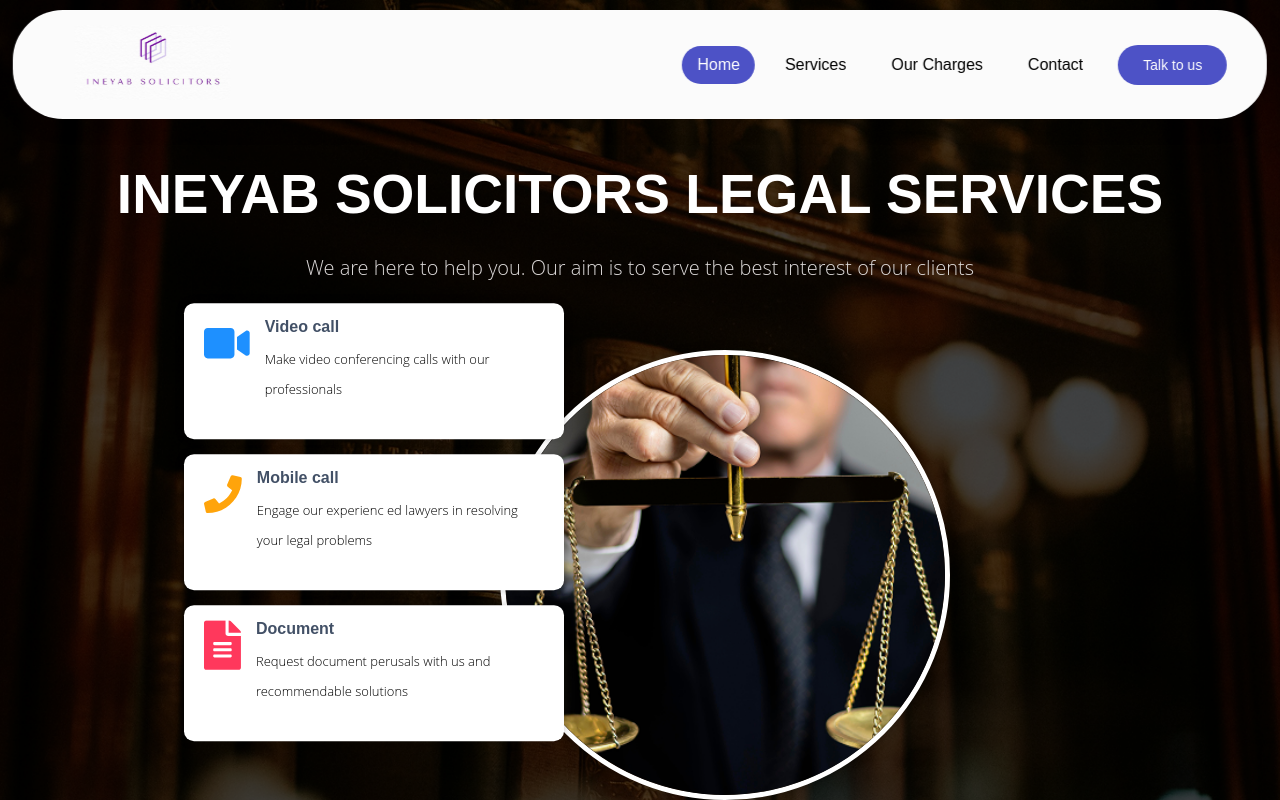
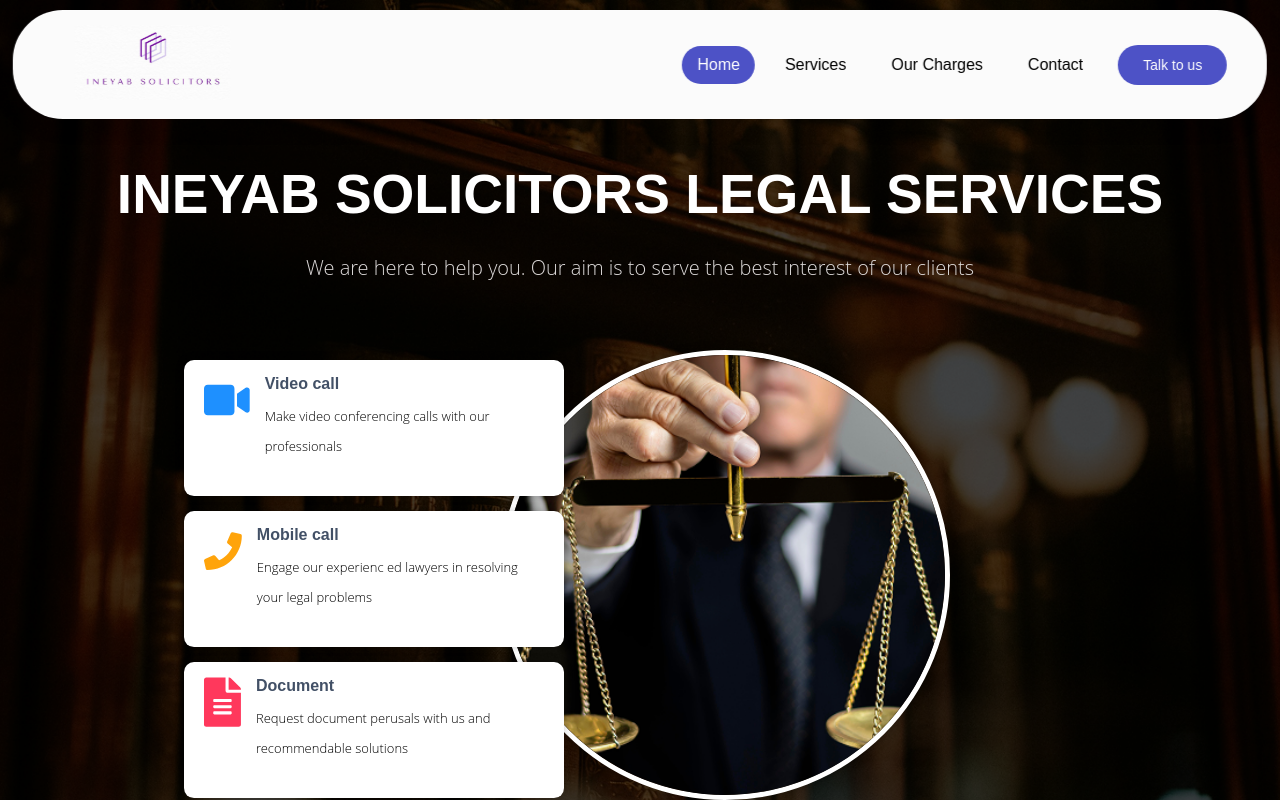
Before and after one commit to Fritz000/ineyab-solicitors, a React (Vite) app: page / in a window 1280 px wide. Shown: the top 800 px of the page. Built offline with nearby package versions, Linux system fonts and the light colour scheme.

Commit message:
new changes

```diff
--- a/src/pages/Home.css
+++ b/src/pages/Home.css
@@ -65,7 +65,7 @@ body, html {
 
 .services-list {
     display: flex;
-    transform: translate(-70%, -118%);
+    transform: translate(-70%, -105%);
     flex-direction: column;
     gap: 15px;
 }
```
